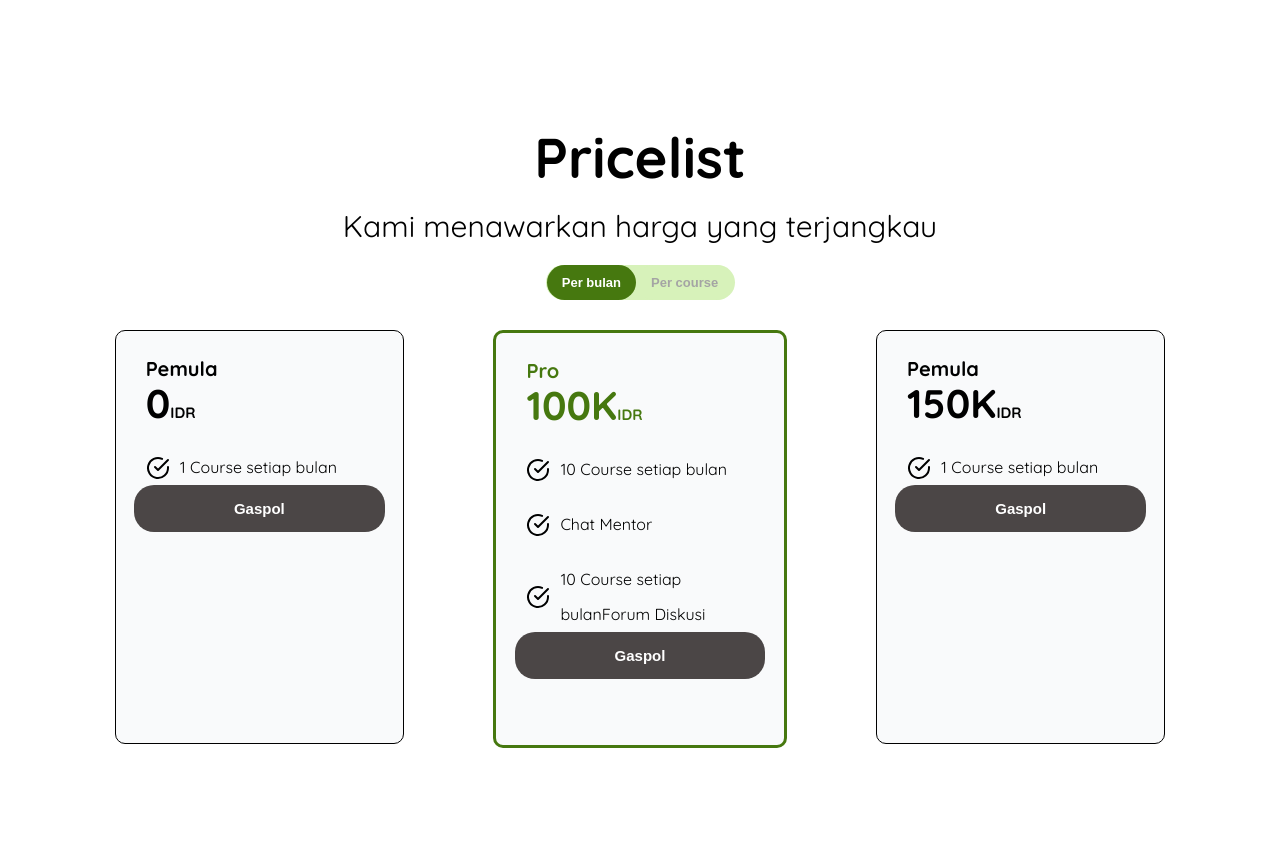
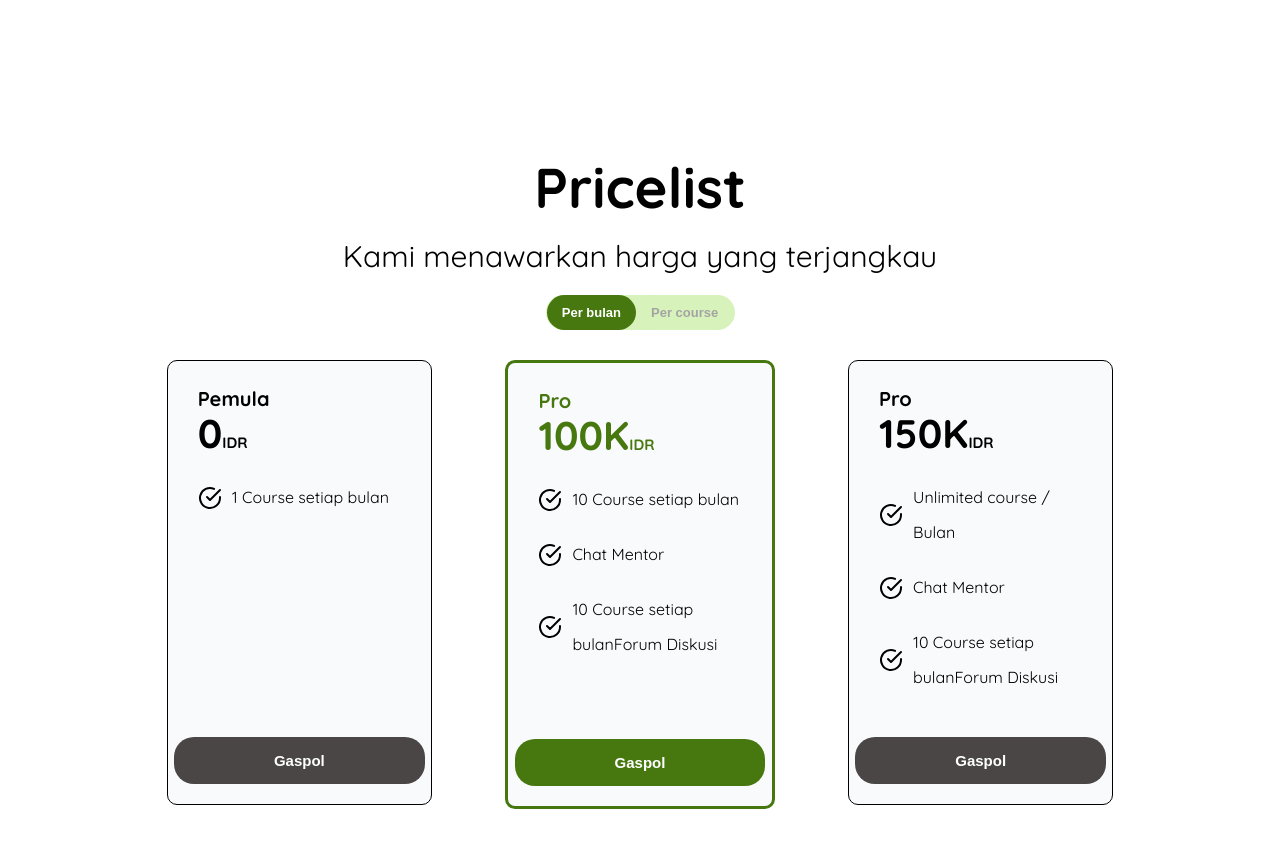
Before and after one commit to AndhikaPrasetya/course-online, a plain HTML site: page index.html in a window 1280 px wide. Shown: the part 2680-3528 px from the top of the page. Drawn offline with Linux system fonts and the light colour scheme.

Commit message:
sction-pricelist

```diff
--- a/assets/style.css
+++ b/assets/style.css
@@ -192,6 +192,7 @@ body {
 
 .price {
     height: 100vh;
+    padding: 30px 60px;
 }
 
 .price-text {
@@ -254,6 +255,9 @@ margin-bottom: 30px;
 }
 
 .card-price {
+    display: flex;
+    flex-direction:column ;
+    justify-content: space-between;
     height: 100%;
     margin: auto;
     width: 60%;
--- a/index.html
+++ b/index.html
@@ -88,9 +88,7 @@
         </div>
       </section>
 
-
       <section class="price">
-
         <div class="price-text">
           <h1>Pricelist</h1>
           <p>Kami menawarkan harga yang terjangkau</p>
@@ -102,20 +100,74 @@
         </div>
 
         <div class="row-card">
-
           <div class="card-price">
-            <h2>Pemula</h2>
-            <h3>0<span>IDR</span></h3>
-            <div class="card-price-list">
+            <div class="label">
+              <h2>Pemula</h2>
+              <h3>0<span>IDR</span></h3>
+                <div class="card-price-list">
               <img src="./assets/img/check.svg" alt="" />
               <p>1 Course setiap bulan</p>
+                </div>
             </div>
+
             <div class="btn-subs">
               <button>Gaspol</button>
             </div>
           </div>
 
           <div class="card-price" style="border: 3px solid #46780f">
+            <div class="label">
+                <h2 style="color: #46780f">Pro</h2>
+                <h3 style="color: #46780f">
+                  100K<span style="color: #46780f">IDR</span>
+                </h3>
+                <div class="card-price-list">
+                    <img src="./assets/img/check.svg" alt="" />
+                    <p>10 Course setiap bulan</p>
+                  </div>
+                  <div class="card-price-list">
+                    <img src="./assets/img/check.svg" alt="" />
+                    <p>Chat Mentor</p>
+                  </div>
+                  <div class="card-price-list">
+                    <img src="./assets/img/check.svg" alt="" />
+                    <p>10 Course setiap bulanForum Diskusi</p>
+                  </div>
+            </div>
+
+            <div class="btn-subs">
+              <button style="background-color: #46780f ">Gaspol</button>
+            </div>
+          </div>
+
+          <div class="card-price" >
+            <div class="label">
+                <h2>Pro</h2>
+                <h3>
+                  150K<span>IDR</span>
+                </h3>
+                <div class="card-price-list">
+                    <img src="./assets/img/check.svg" alt="" />
+                    <p>Unlimited course / Bulan</p>
+                  </div>
+                  <div class="card-price-list">
+                    <img src="./assets/img/check.svg" alt="" />
+                    <p>Chat Mentor</p>
+                  </div>
+                  <div class="card-price-list">
+                    <img src="./assets/img/check.svg" alt="" />
+                    <p>10 Course setiap bulanForum Diskusi</p>
+                  </div>
+            </div>
+
+            <div class="btn-subs">
+              <button>Gaspol</button>
+            </div>
+          </div>
+
+
+
+          <!-- <div class="card-price" style="border: 3px solid #46780f">
             <h2 style="color: #46780f">Pro</h2>
             <h3 style="color: #46780f">
               100K<span style="color: #46780f">IDR</span>
@@ -148,8 +200,7 @@
             <div class="btn-subs">
               <button>Gaspol</button>
             </div>
-
-          </div>
+          </div> -->
         </div>
       </section>
     </div>
```
